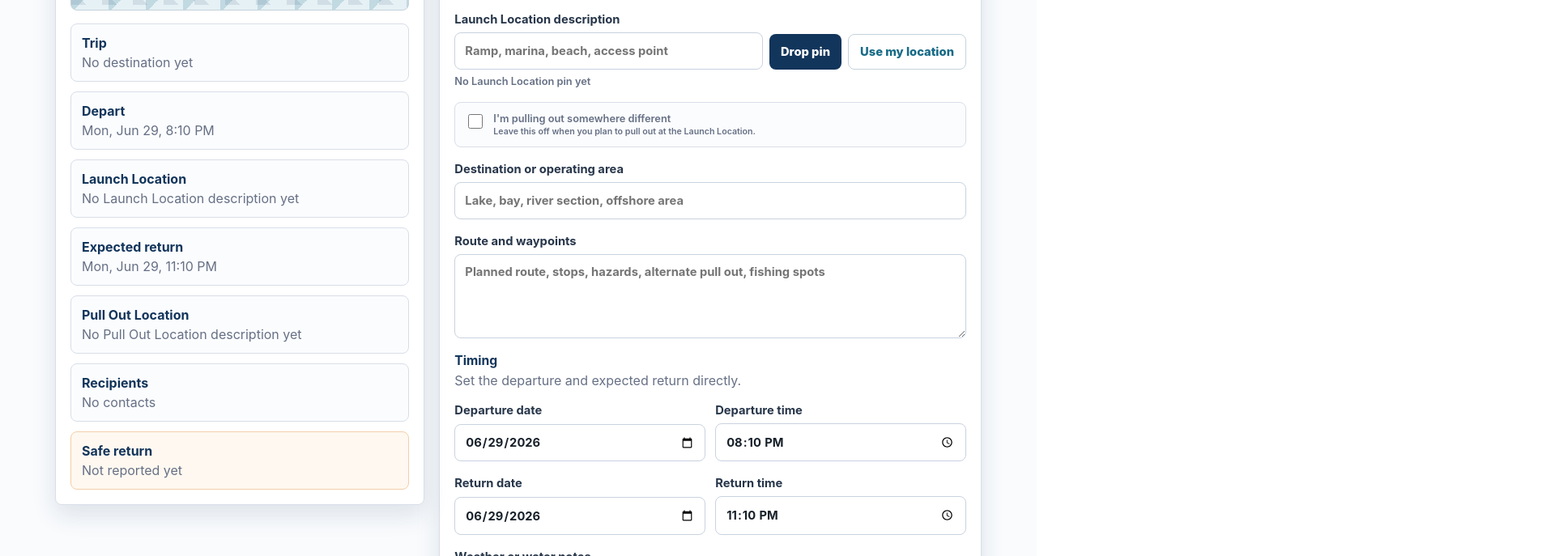
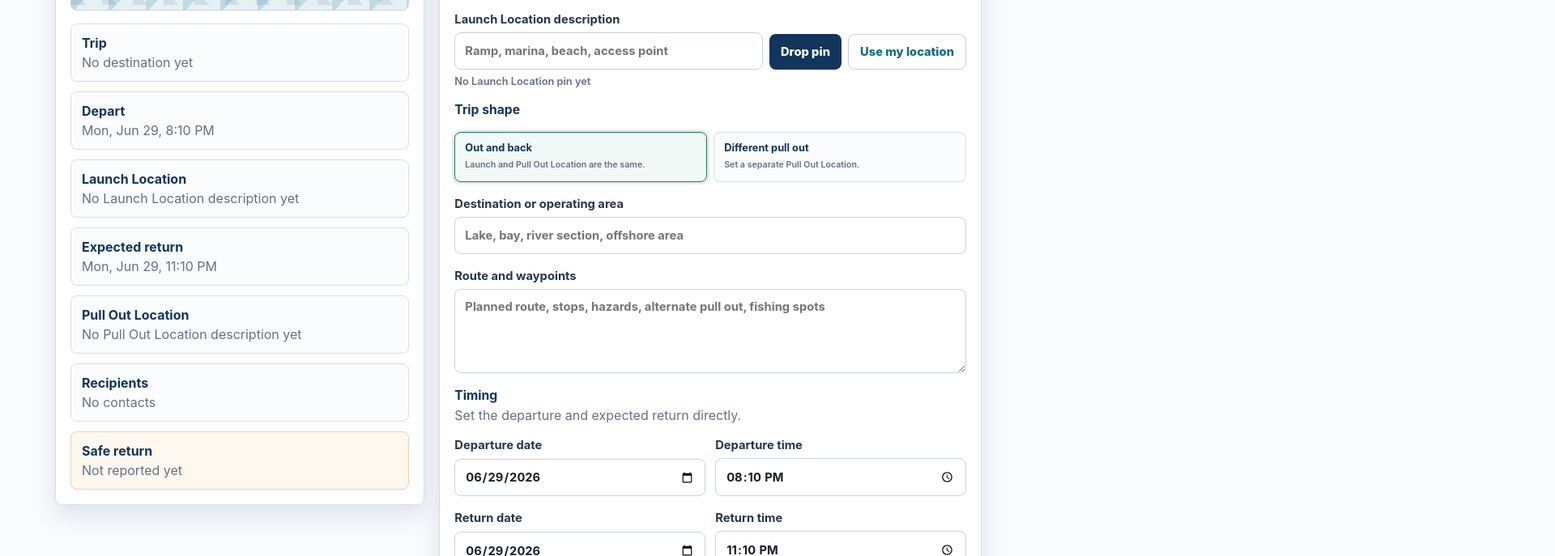
Before and after one commit to wessholders/FloatPlan, a plain HTML site: page index.html in a window 1280 px wide. Shown: the part 413-1100 px from the top of the page at 81% size, 1920 px wide, since content can reach past the window. Drawn offline with nearby package versions, Linux system fonts and the light colour scheme.

Commit message:
Add trip shape selector

```diff
--- a/index.html
+++ b/index.html
@@ -270,32 +270,43 @@
       font-size: 0.8rem;
     }
 
-    .check-row {
-      display: flex;
-      align-items: flex-start;
-      gap: 10px;
+    .segmented {
+      display: grid;
+      grid-template-columns: 1fr;
+      gap: 8px;
+    }
+
+    .segment-option input {
+      position: absolute;
+      opacity: 0;
+      pointer-events: none;
+    }
+
+    .segment-card {
+      min-height: 62px;
       border: 1px solid var(--line);
       border-radius: 8px;
-      padding: 12px;
+      padding: 11px 12px;
+      display: grid;
+      gap: 3px;
       background: #fbfcfe;
       color: #27364a;
-      font-weight: 800;
-    }
-
-    .check-row input {
-      width: 18px;
-      height: 18px;
-      min-height: 18px;
-      margin-top: 2px;
-      flex: 0 0 auto;
-      accent-color: var(--green);
-    }
-
-    .check-row small {
-      display: block;
+      cursor: pointer;
+    }
+
+    .segment-card strong {
+      color: var(--navy);
+    }
+
+    .segment-card small {
       color: var(--muted);
       font-weight: 600;
-      margin-top: 2px;
+    }
+
+    .segment-option input:checked + .segment-card {
+      border-color: var(--green);
+      background: #f1faf6;
+      box-shadow: 0 0 0 3px rgba(38, 115, 91, 0.12);
     }
 
     input,
@@ -646,6 +657,10 @@
 
       .grid.three {
         grid-template-columns: repeat(3, minmax(0, 1fr));
+      }
+
+      .segmented {
+        grid-template-columns: repeat(2, minmax(0, 1fr));
       }
 
       .contact-link-row {
@@ -799,12 +814,25 @@
                 <input name="launchCoords" type="hidden">
                 <span id="launchCoordsLink" class="muted">No Launch Location pin yet</span>
               </label>
-              <label class="check-row">
-                <input type="checkbox" name="differentReturnSite" id="differentReturnSite">
-                <span>I'm pulling out somewhere different
-                  <small>Leave this off when you plan to pull out at the Launch Location.</small>
-                </span>
-              </label>
+              <div class="section-head">
+                <h3>Trip shape</h3>
+              </div>
+              <div class="segmented" role="radiogroup" aria-label="Trip shape">
+                <label class="segment-option">
+                  <input type="radio" name="tripShape" value="roundTrip" checked>
+                  <span class="segment-card">
+                    <strong>Out and back</strong>
+                    <small>Launch and Pull Out Location are the same.</small>
+                  </span>
+                </label>
+                <label class="segment-option">
+                  <input type="radio" name="tripShape" value="differentPullOut">
+                  <span class="segment-card">
+                    <strong>Different pull out</strong>
+                    <small>Set a separate Pull Out Location.</small>
+                  </span>
+                </label>
+              </div>
               <label class="conditional-field" id="returnSiteWrap">Pull Out Location description
                 <div class="input-action">
                   <input name="returnSite" placeholder="Pull out point, marina, dock, or ramp">
@@ -1047,7 +1075,6 @@
     const contactLinks = document.getElementById("contactLinks");
     const emailAll = document.getElementById("emailAll");
     const calculatedReturn = document.getElementById("calculatedReturn");
-    const differentReturnSite = document.getElementById("differentReturnSite");
     const returnSiteWrap = document.getElementById("returnSiteWrap");
     const mapModal = document.getElementById("mapModal");
     const mapModalTitle = document.getElementById("mapModalTitle");
@@ -1088,7 +1115,7 @@
       syncComputedTimes();
       syncReturnSite();
       const data = Object.fromEntries(new FormData(form).entries());
-      data.differentReturnSite = differentReturnSite.checked;
+      data.differentReturnSite = form.elements.tripShape.value === "differentPullOut";
       data.safeReturnReported = data.safeReturnReported === "true";
       if (!data.differentReturnSite) {
         data.returnSite = data.launchSite;
@@ -1130,12 +1157,16 @@
       Object.entries(data).forEach(([key, value]) => {
         if (Array.isArray(value)) return;
         const field = form.elements[key];
-        if (field?.type === "checkbox") {
-          field.checked = Boolean(value);
-        } else if (field) {
+        if (field) {
           field.value = value;
         }
       });
+
+      if (data.tripShape) {
+        form.elements.tripShape.value = data.tripShape;
+      } else if (typeof data.differentReturnSite === "boolean") {
+        form.elements.tripShape.value = data.differentReturnSite ? "differentPullOut" : "roundTrip";
+      }
 
       migrateLegacyLocation("launchSite", "launchCoords");
       migrateLegacyLocation("returnSite", "returnCoords");
@@ -1291,7 +1322,7 @@
     }
 
     function syncReturnSite() {
-      const showingReturn = differentReturnSite.checked;
+      const showingReturn = form.elements.tripShape.value === "differentPullOut";
       returnSiteWrap.classList.toggle("active", showingReturn);
       form.elements.returnSite.required = showingReturn;
       updateCoordinateLinks();
@@ -1419,7 +1450,7 @@
 
     function updateCoordinateLinks() {
       renderCoordinateLink(launchCoordsLink, form.elements.launchCoords.value, "No Launch Location pin yet");
-      const returnValue = differentReturnSite.checked ? form.elements.returnCoords.value : form.elements.launchCoords.value;
+      const returnValue = form.elements.tripShape.value === "differentPullOut" ? form.elements.returnCoords.value : form.elements.launchCoords.value;
       renderCoordinateLink(returnCoordsLink, returnValue, "No Pull Out Location pin yet");
     }
 
@@ -1523,7 +1554,7 @@ People aboard: ${data.peopleCount || "Not provided"}
 
 TRIP
 Launch Location: ${formatLocationPlan(data.launchSite, data.launchCoords)}
-Pull Out plan: ${data.differentReturnSite ? "Pulling out somewhere different" : "Pulling out at Launch Location"}
+Trip shape: ${data.differentReturnSite ? "Different Pull Out Location" : "Out and back"}
 Pull Out Location: ${formatLocationPlan(data.returnSite || data.launchSite, data.returnCoords || data.launchCoords)}
 Destination or area: ${data.destination || "Not provided"}
 Departure: ${formatDateTime(data.departureTime)}
@@ -1891,13 +1922,13 @@ This plan is held by trusted contacts.`;
     document.querySelectorAll(".map-button").forEach(button => {
       button.addEventListener("click", () => openMapPicker(button.dataset.locationTarget, button.dataset.mapTitle));
     });
-    differentReturnSite.addEventListener("change", () => {
-      if (differentReturnSite.checked && form.elements.returnSite.value === form.elements.launchSite.value) {
+    Array.from(form.elements.tripShape).forEach(input => input.addEventListener("change", () => {
+      if (form.elements.tripShape.value === "differentPullOut" && form.elements.returnSite.value === form.elements.launchSite.value) {
         form.elements.returnSite.value = "";
         form.elements.returnCoords.value = "";
       }
       saveDraft();
-    });
+    }));
     document.getElementById("closeMap").addEventListener("click", closeMapPicker);
     document.getElementById("savePin").addEventListener("click", saveMapPin);
     document.getElementById("mapUseLocation").addEventListener("click", useLocationInMap);
```
Also changed, not shown: 2 other files.
